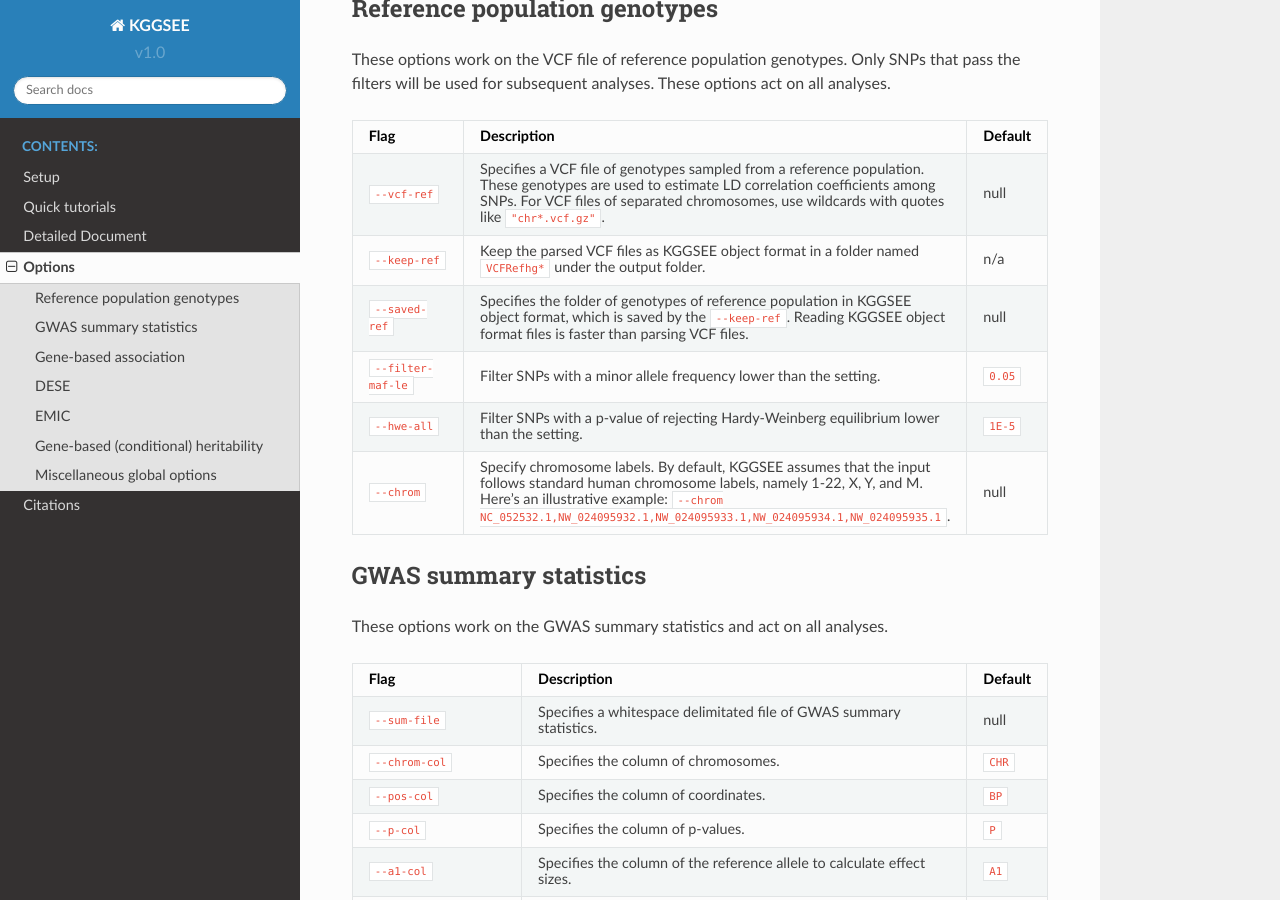
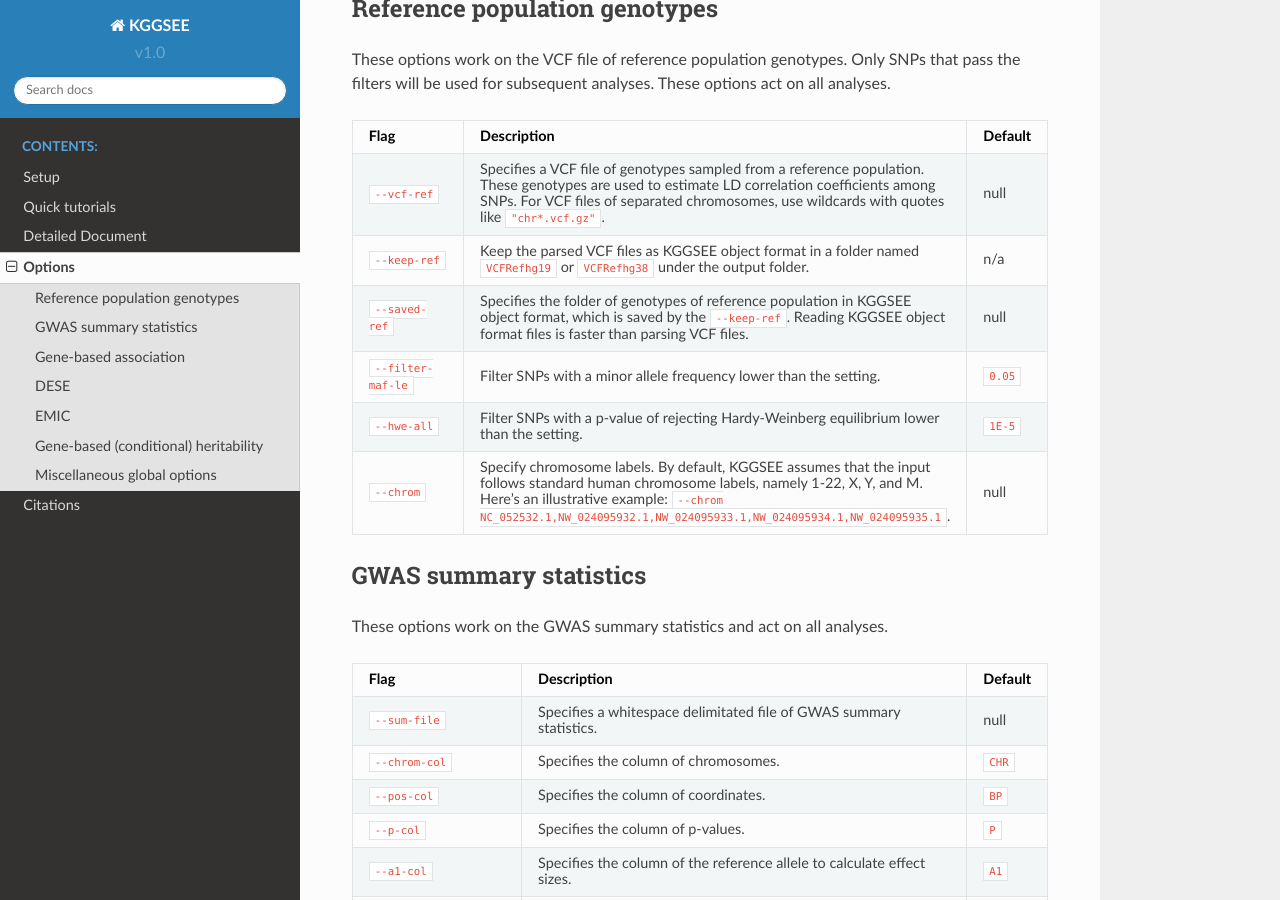
Before and after one commit to pmglab/KGGSEE, a Sphinx documentation site: the page built from doc/source/options.rst, in a window 1280 px wide and 900 px high, scrolled down 360 px. Built offline with Sphinx 7.4.7 and the Read the Docs theme 2.0.0, drawn with Linux system fonts in a browser that asks for light colours.

Commit message:
Update options.rst

```diff
--- a/doc/source/options.rst
+++ b/doc/source/options.rst
@@ -30,7 +30,7 @@
       - Specifies a VCF file of genotypes sampled from a reference population. These genotypes are used to estimate LD correlation coefficients among SNPs. For VCF files of separated chromosomes, use wildcards with quotes like ``"chr*.vcf.gz"``.
       - null
     * - ``--keep-ref``
-      - Keep the parsed VCF files as KGGSEE object format in a folder named ``VCFRefhg*`` under the output folder.
+      - Keep the parsed VCF files as KGGSEE object format in a folder named ``VCFRefhg19`` or ``VCFRefhg38`` under the output folder.
       - n/a
     * - ``--saved-ref``
       - Specifies the folder of genotypes of reference population in KGGSEE object format, which is saved by the ``--keep-ref``.  Reading KGGSEE object format files is faster than parsing VCF files.
```
